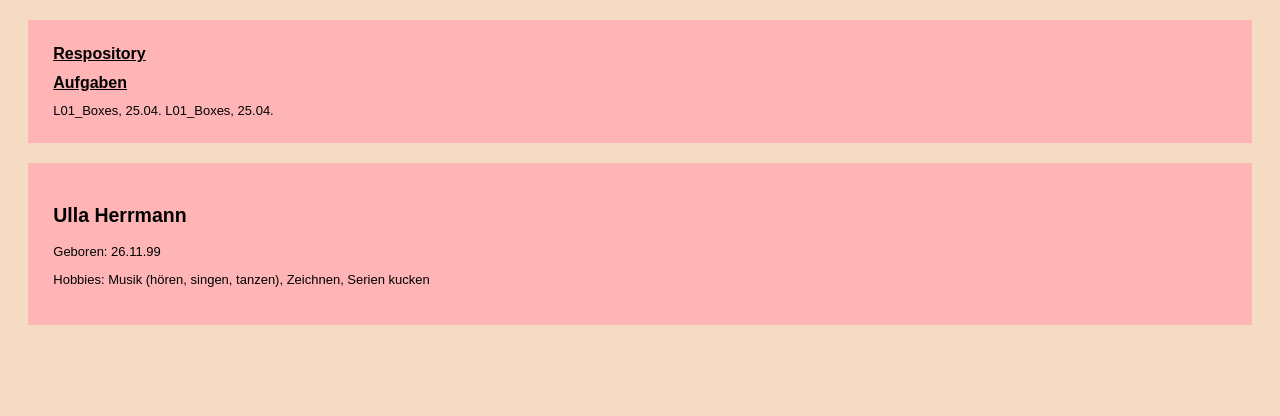
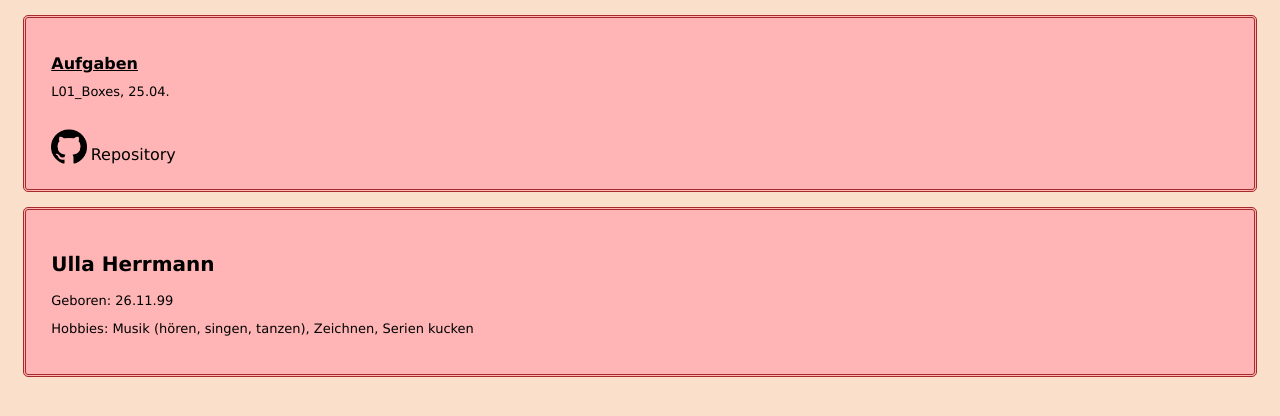
Before and after one commit to Lum7n/EIA2, a plain HTML site: page Steckbrief/steckbrief.htm in a window 1280 px wide. Drawn offline with Linux system fonts and the light colour scheme.

Commit message:
Add files via upload

```diff
--- a/Steckbrief/steckbrief.htm
+++ b/Steckbrief/steckbrief.htm
@@ -6,52 +6,71 @@
 	<title>Steckbrief</title>
 	<style>
 		body {
-			font-family: arial;
+			font-family: Verdana, Geneva, Tahoma, sans-serif;
 			font-size: small;
-			background: #f5dac4
+			background: #fae0ca
 		}
 
 		.flex>div {
 			background-color: #ffb5b5;
-			margin: 20px;
+			margin: 15px;
 			padding: 2%;
+			border-radius: 5px;
+			border-style: double;
+			border-color: brown;
 		}
 
-		h1, #h1 {
+		h1 {
 			font-size: medium;
 			font-weight: bold;
 			text-decoration: underline;
 		}
 
+		#R {
+			font-size: medium;
+			font-weight: normal;
+		}
+
+		h2 {
+			font-size: 20px;
+		}
+
 		p {
 			margin-block-start: 1em;
 			margin-block-end: 1em;
-			margin-inline-start: 0px;
-			margin-inline-end: 0px;
 		}
 
 		a:link, a:visited {
   			color: black;
   			text-decoration: none;
-		}
+			}
 
 		a:link:active, a:visited:active {
  			color: black;
 		}
+
+		img {
+			width: 3%;
+			height: 3%;
+			vertical-align: bottom;
+		}
+
 	</style>
 </head>
 
 <body>
 	<div class="flex">
 		<div>
-			<a id="h1" target="_blank" href="https://github.com/Lum7n/EIA2" >Respository</a>
 			<h1>Aufgaben</h1>
 			<!-- Format: Aufgabenbezeichnung, Datum -->
-			<a target="_blank" href="https://github.com/Lum7n/EIA2/blob/master/L01_Recap%26Foundation/L01_Boxes.pdf">L01_Boxes, 25.04.</a>
 			<a target="_blank" href="https://lum7n.github.io/EIA2/L01_Recap&Foundation/L01_Boxes.pdf">L01_Boxes, 25.04.</a>
 			<br/>
+			<br/>
+			<br/>
+			<a target="_blank" href="https://github.com/Lum7n/EIA2"><img src="GitHub.jpg"></a>
+			<a id="R" target="_blank" href="https://github.com/Lum7n/EIA2" >Repository</a>
 		</div>
-		<div>
+		<div >
 			<h2>Ulla Herrmann</h2>
 			<p>Geboren: 26.11.99</p>
 			<p>Hobbies: Musik (hören, singen, tanzen), Zeichnen, Serien kucken</p>
```
Also changed, not shown: Steckbrief/GitHub.jpg (added).
